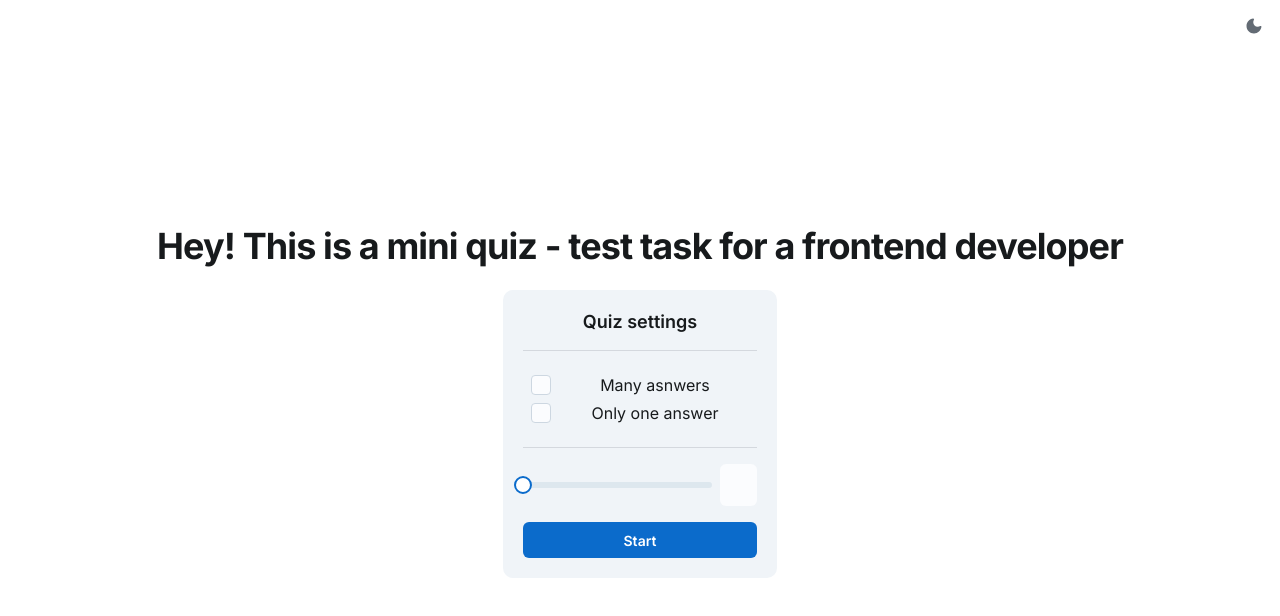
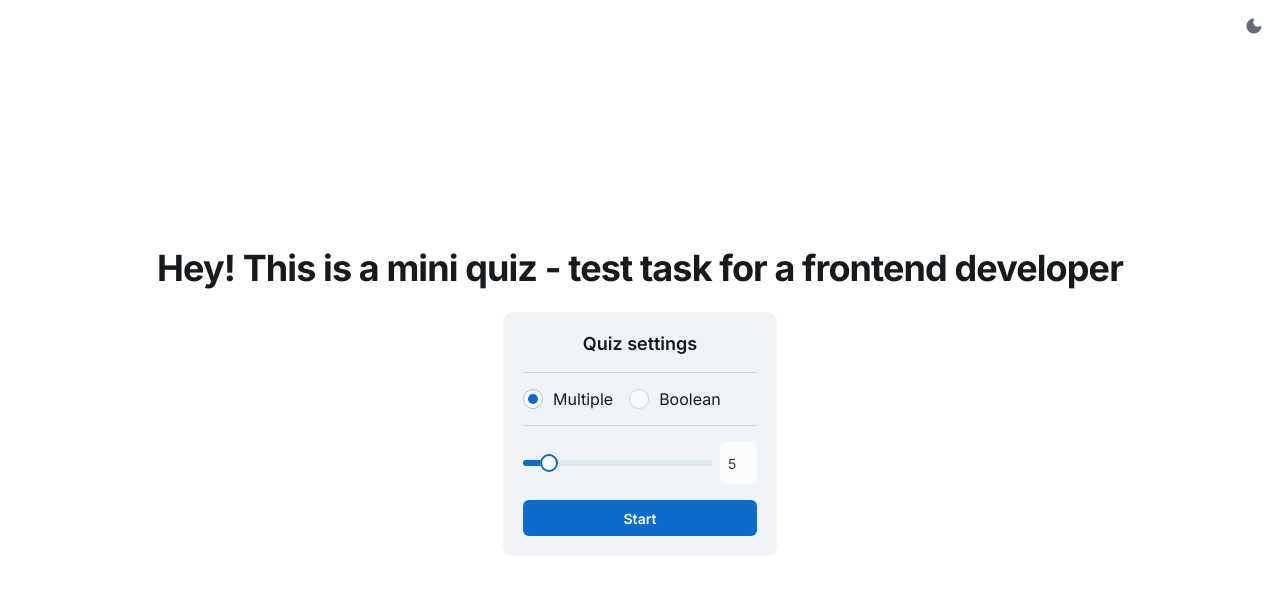
Before and after one commit to Amatefinde/MiniQuiz, a React (Vite) app: page / in a window 1280 px wide. Shown: the top 616 px of the page. Built offline with nearby package versions, Linux system fonts and the light colour scheme.

Commit message:
question types picker moved to separate component

```diff
--- a/src/components/pages/StarterPage/StarterPage.tsx
+++ b/src/components/pages/StarterPage/StarterPage.tsx
@@ -1,11 +1,12 @@
 import React from "react";
-import { Button, Checkbox, Divider, Input, Sheet, Slider, Stack, Typography } from "@mui/joy";
+import { Button, Divider, Input, Sheet, Slider, Stack, Typography } from "@mui/joy";
 import classes from "./StarterPage.module.css";
 import { useSelector } from "react-redux";
 import { RootState } from "../../../store";
 import { useDispatch } from "react-redux";
 import { AppDispatch } from "../../../store";
 import { setQuizSettings } from "../../../store/settings/settingsSlice.ts";
+import ExerciseTypePicker from "../../blocks/ExerciseTypePicker.tsx";
 
 const StarterPage: React.FC = () => {
   const quizSettings = useSelector((state: RootState) => state.setting.quizSettings);
@@ -43,44 +44,19 @@ const StarterPage: React.FC = () => {
         <Stack gap={2}>
           <Typography level={"title-lg"}>Quiz settings</Typography>
           <Divider />
-          <Stack gap={1} padding={1}>
-            <Checkbox
-              checked={quizSettings.manyAnswers}
-              label="Many asnwers"
-              onChange={(e) =>
-                dispatch(
-                  setQuizSettings({
-                    ...quizSettings,
-                    manyAnswers: e.target.checked,
-                  }),
-                )
-              }
-            />
-            <Checkbox
-              checked={quizSettings.onlyOneAnswer}
-              label="Only one answer"
-              onChange={(e) =>
-                dispatch(
-                  setQuizSettings({
-                    ...quizSettings,
-                    onlyOneAnswer: e.target.checked,
-                  }),
-                )
-              }
-            />
-          </Stack>
+          <ExerciseTypePicker/>
           <Divider />
           <Stack direction={"row"} sx={{ gap: 1 }}>
             <Slider
               onChange={handleNumberOfQuizChange}
-              value={quizSettings.numberOfQuestions}
+              value={quizSettings.amount}
               min={1}
               max={maxNumOfQuiz}
               sx={{ flex: 9 }}
             />
             <Input
               onChange={handleNumberOfQuizChange}
-              value={quizSettings.numberOfQuestions}
+              value={quizSettings.amount}
               sx={{ flex: 1, textAlign: "right" }}
               size={"sm"}
               variant={"plain"}
```
